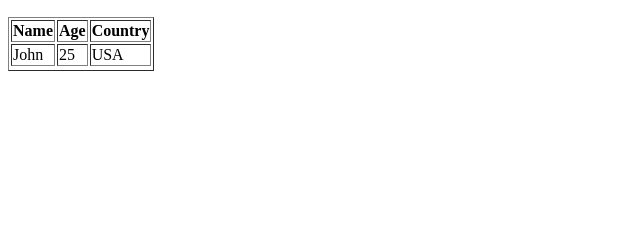
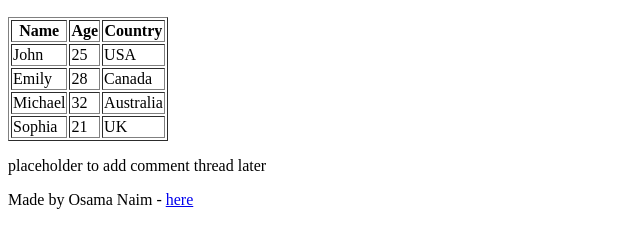
Before and after one commit to usamanaeim/My_First_Portfolio, a plain HTML site: page html_basic/index.html in a window 1280 px wide. Shown: the part 699-924 px from the top of the page, without its empty margins (0-640 px from the left). Before the commit the page ends 800 px from the top, so only its background shows below. Drawn offline with Linux system fonts and the light colour scheme.

Commit message:
Added learners table to index.html

```diff
--- a/html_basic/index.html
+++ b/html_basic/index.html
@@ -43,3 +43,33 @@
                     <td>USA</td>
                 </tr>
                 <tr>
+                    <td>Emily</td>
+                    <td>28</td>
+                    <td>Canada</td>
+                </tr>
+                <tr>
+                    <td>Michael</td>
+                    <td>32</td>
+                    <td>Australia</td>
+                </tr>
+                <tr>
+                    <td>Sophia</td>
+                    <td>21</td>
+                    <td>UK</td>
+                </tr>
+            </tbody>
+        </table>
+
+    </article>
+
+    <aside>
+        <p>placeholder to add comment thread later</p>
+    </aside>
+</main>
+
+<footer>
+    <p>Made by Osama Naim - <a href="https://github.com/usamanaeim" target="_blank">here</a></p>
+</footer>
+
+</body>
+</html>
```
